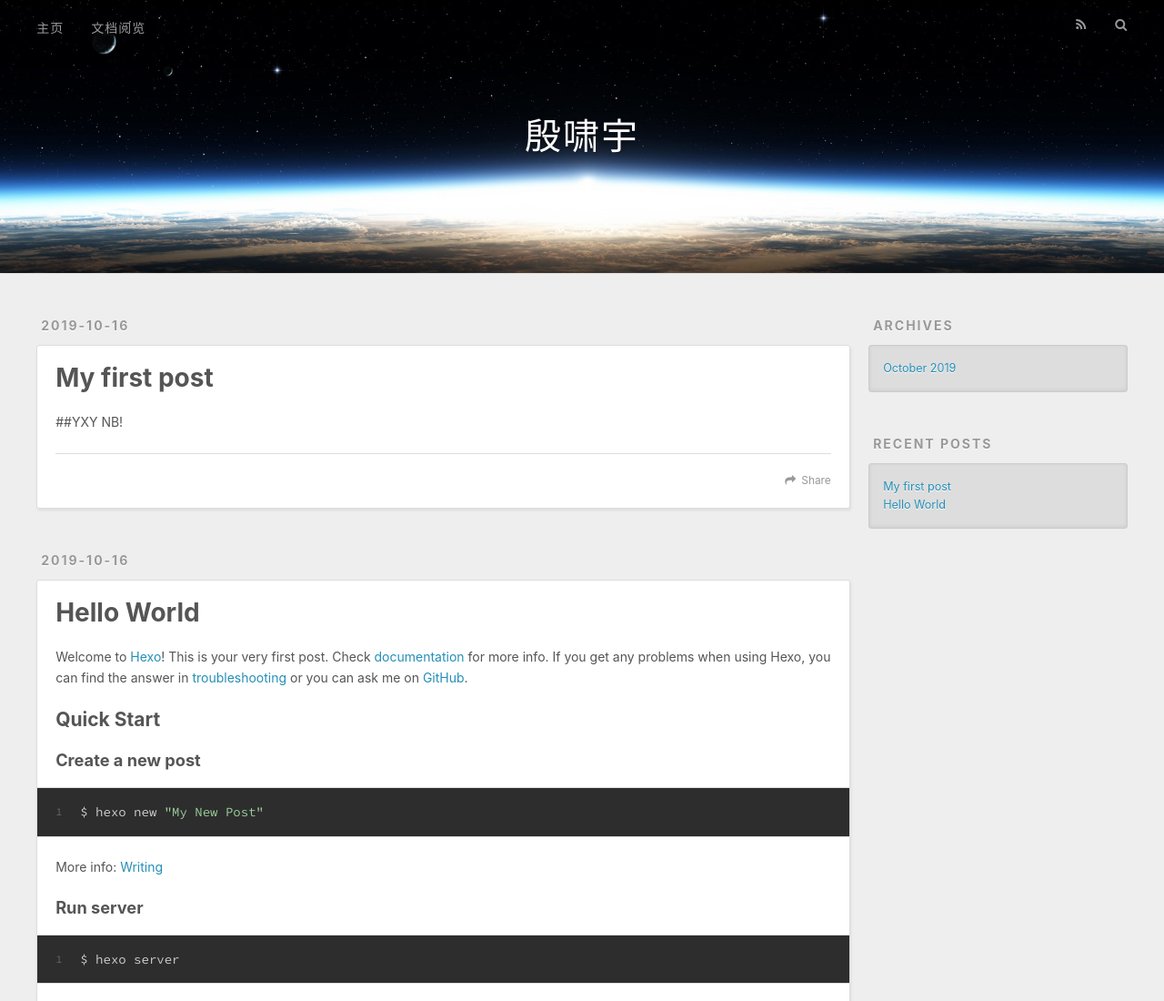
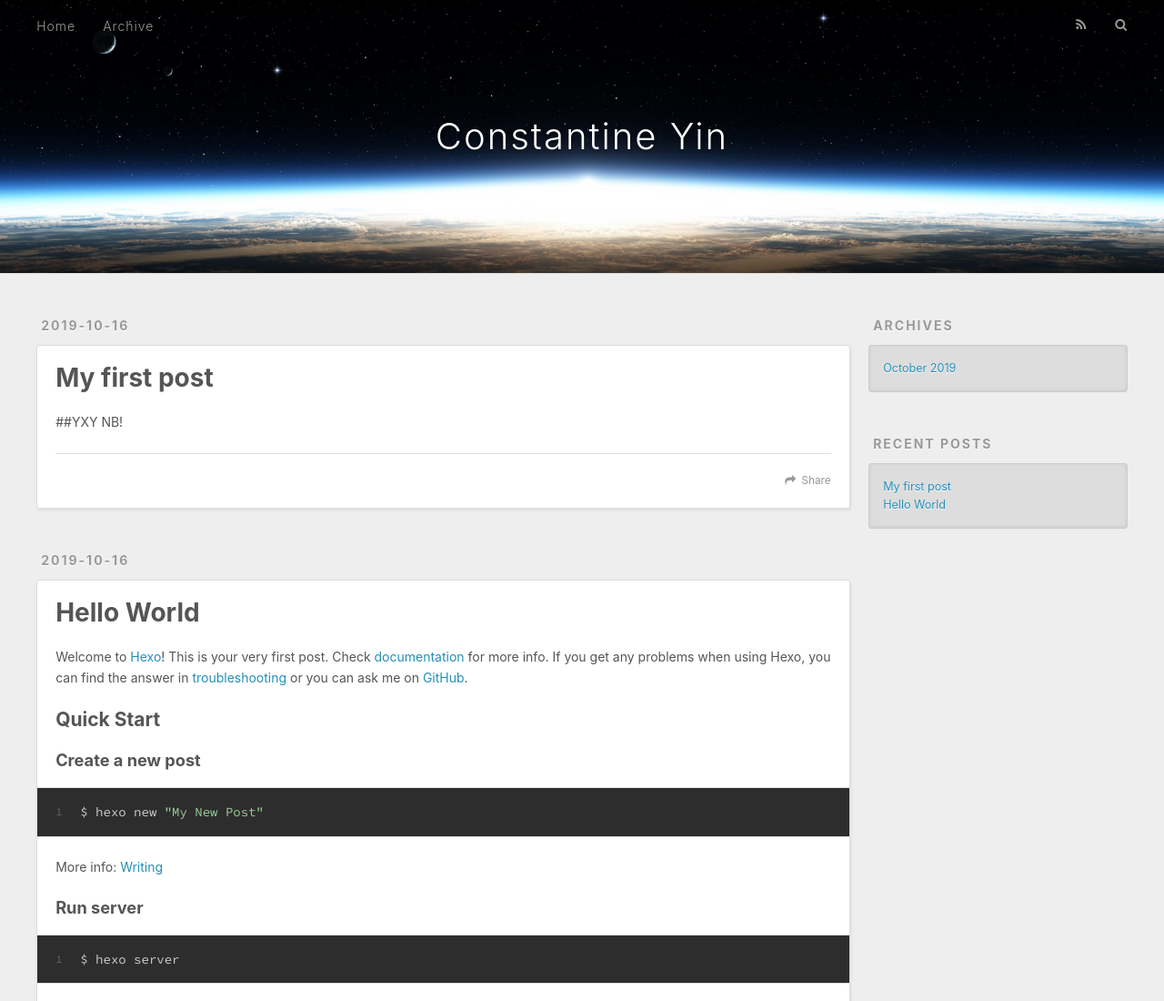
Before and after one commit to ConsYin/ConsYin.github.io, a plain HTML site: page index.html in a window 1280 px wide. Shown: the top 1100 px of the page at 91% size. Drawn offline with nearby package versions, Linux system fonts and the light colour scheme.

Commit message:
Site updated: 2019-10-17 01:43:44

```diff
--- a/index.html
+++ b/index.html
@@ -5,16 +5,16 @@
 
 
 
-  <title>殷啸宇</title>
+  <title>Constantine Yin</title>
   <meta name="viewport" content="width=device-width, initial-scale=1, maximum-scale=1">
   <meta property="og:type" content="website">
-<meta property="og:title" content="殷啸宇">
+<meta property="og:title" content="Constantine Yin">
 <meta property="og:url" content="http:&#x2F;&#x2F;yoursite.com&#x2F;index.html">
-<meta property="og:site_name" content="殷啸宇">
+<meta property="og:site_name" content="Constantine Yin">
 <meta property="og:locale" content="en">
 <meta name="twitter:card" content="summary">
 
-    <link rel="alternate" href="/atom.xml" title="殷啸宇" type="application/atom+xml">
+    <link rel="alternate" href="/atom.xml" title="Constantine Yin" type="application/atom+xml">
 
 
     <link rel="icon" href="/favicon.png">
@@ -33,7 +33,7 @@
   <div id="header-outer" class="outer">
     <div id="header-title" class="inner">
       <h1 id="logo-wrap">
-        <a href="/" id="logo">殷啸宇</a>
+        <a href="/" id="logo">Constantine Yin</a>
       </h1>
 
     </div>
@@ -41,9 +41,9 @@
       <nav id="main-nav">
         <a id="main-nav-toggle" class="nav-icon"></a>
 
-          <a class="main-nav-link" href="/">主页</a>
+          <a class="main-nav-link" href="/">Home</a>
 
-          <a class="main-nav-link" href="/archives">文档阅览</a>
+          <a class="main-nav-link" href="/archives">Archive</a>
 
       </nav>
       <nav id="sub-nav">
@@ -88,7 +88,7 @@
 
     </div>
     <footer class="article-footer">
-      <a data-url="http://yoursite.com/2019/10/16/My-first-post/" data-id="ck1u9tmh9000178uc8r73846c" class="article-share-link">Share</a>
+      <a data-url="http://yoursite.com/2019/10/16/My-first-post/" data-id="ck1u9y72n0000tsuc5ewuf3gd" class="article-share-link">Share</a>
 
 
     </footer>
@@ -137,7 +137,7 @@
 
     </div>
     <footer class="article-footer">
-      <a data-url="http://yoursite.com/2019/10/16/hello-world/" data-id="ck1u9tmh2000078ucat6paex2" class="article-share-link">Share</a>
+      <a data-url="http://yoursite.com/2019/10/16/hello-world/" data-id="ck1u9y72t0001tsuc3kmh63kl" class="article-share-link">Share</a>
 
 
     </footer>
@@ -205,9 +205,9 @@
     </div>
     <nav id="mobile-nav">
 
-    <a href="/" class="mobile-nav-link">主页</a>
+    <a href="/" class="mobile-nav-link">Home</a>
 
-    <a href="/archives" class="mobile-nav-link">文档阅览</a>
+    <a href="/archives" class="mobile-nav-link">Archive</a>
 
 </nav>
 
```
Also changed, not shown: 2019/10/16/My-first-post/index.html (+9 -9 lines), 2019/10/16/hello-world/index.html (+9 -9 lines), archives/2019/10/index.html (+9 -9 lines), archives/2019/index.html (+9 -9 lines), archives/index.html (+9 -9 lines).
